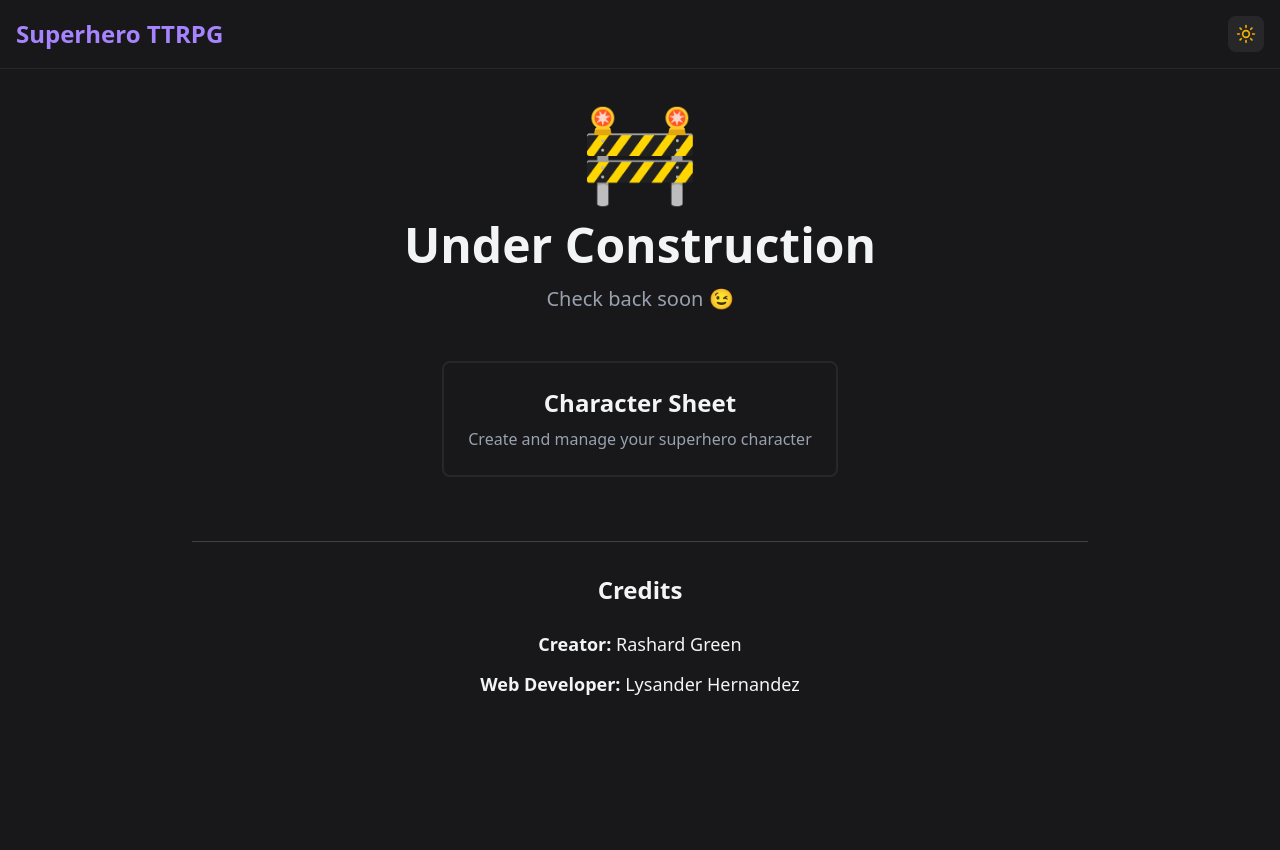
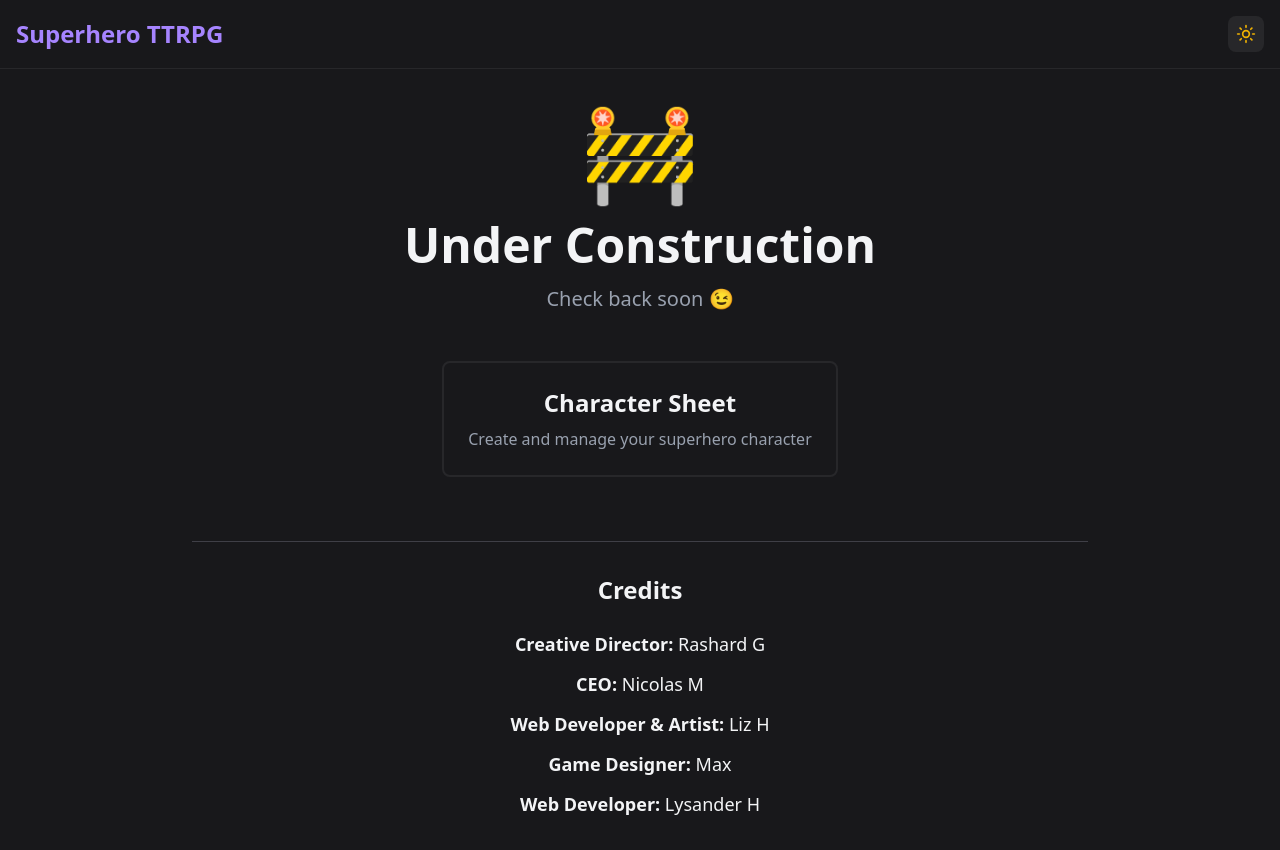
Before and after one commit to uatemycookie22/superhero-ttrpg, a Next.js app: page / in a window 1280 px wide. Before the commit the page ends 800 px from the top, so only its background shows below. Built offline with nearby package versions, Linux system fonts and the light colour scheme.

Commit message:
add more credits

```diff
--- a/src/app/page.tsx
+++ b/src/app/page.tsx
@@ -27,10 +27,19 @@ export default function HomePage() {
         <h3 className="text-2xl font-semibold mb-6">Credits</h3>
         <div className="space-y-3 text-lg">
           <p>
-            <span className="font-semibold">Creator:</span> Rashard Green
+            <span className="font-semibold">Creative Director:</span> Rashard G
           </p>
           <p>
-            <span className="font-semibold">Web Developer:</span> Lysander Hernandez
+            <span className="font-semibold">CEO:</span> Nicolas M
+          </p>
+          <p>
+            <span className="font-semibold">Web Developer & Artist:</span> Liz H
+          </p>
+          <p>
+            <span className="font-semibold">Game Designer:</span> Max
+          </p>
+          <p>
+            <span className="font-semibold">Web Developer:</span> Lysander H
           </p>
         </div>
       </div>
```
